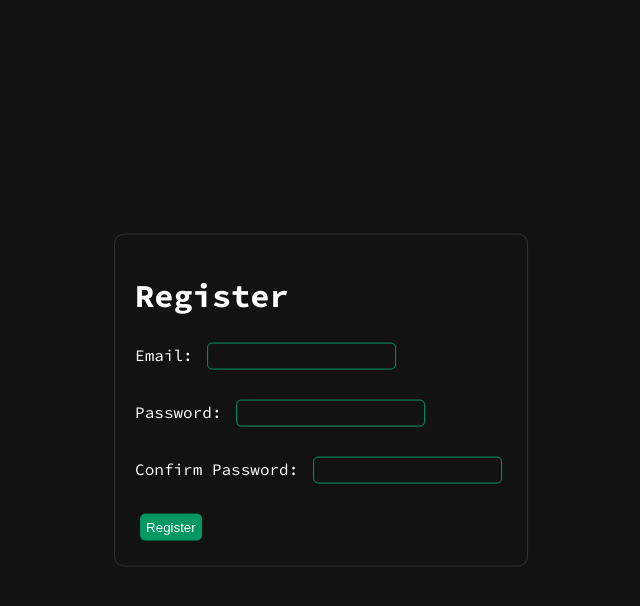
After one commit to armoredvortex/woc, a Flask app: page /register in a window 1280 px wide. The commit adds this page. Shown: the top 606 px of the page, without its empty margins (319-959 px from the left). Run offline with Flask 3, Linux system fonts and the light colour scheme; some libraries are stand-ins or nearby versions.

Commit message:
add candidate registration feature; create Candidate model and registration route

```diff
--- a/app/routes/main_routes.py
+++ b/app/routes/main_routes.py
@@ -1,14 +1,15 @@
 from flask import Blueprint, render_template, request, redirect
-from app.models import db, Election, Option
-from app.utils import generate_keys, generate_shares
+from app.models import db, Election, Option, Candidate
+from app.utils import generate_keys, generate_shares, hash_data
 import re
+import random
 
 
 # Define Blueprint
 main_bp = Blueprint('main', __name__)
 
 # Home/Dashboard route
-@main_bp.route('/')
+@main_bp.route('/admin')
 def home():
     elections = Election.query.all()
     return render_template('dashboard.html', elections=elections)
@@ -34,7 +35,7 @@ def create_election():
                 db.session.add(new_option)
         db.session.commit()
 
-        return redirect('/')
+        return redirect('/admin')
 
     return render_template('create_election.html')
 
@@ -47,3 +48,25 @@ def election(election_id):
     options = Option.query.filter_by(election_id=election_id).all()
     election.shares = "Hidden"
     return render_template('election.html', election=election, options=options, shares=shares_list)
+
+@main_bp.route('/register', methods=['GET', 'POST'])
+def register():
+    if request.method == 'POST':
+        email = request.form['email']
+        password = request.form['password']
+        salt = str(random.randint(1000, 9999))
+
+        hashed_email = hash_data(email)
+        hashed_password = hash_data(password, salt)
+
+        # check if hashed_email already exists in database
+        candidate = Candidate.query.filter_by(email=hashed_email).first()
+        if candidate:
+            return render_template('register.html', email_exists=True)
+
+        new_candidate = Candidate(email=hashed_email, password=hashed_password, salt=salt)
+        db.session.add(new_candidate)
+        db.session.commit()
+        return redirect('/login')
+
+    return render_template('register.html')
--- /dev/null
+++ b/app/static/css/register.css
@@ -0,0 +1,38 @@
+body {
+    background-color: #121212;
+    color: #FFFFFF;
+    font-family: "Source Code Pro", monospace;
+}
+
+.container {
+    border: 1px solid #333;
+    width: fit-content;
+    padding: 20px;
+    border-radius: 10px;
+    display: flex;
+    flex-direction: column;
+    position: absolute;
+    top: 50%;
+    left: 50%;
+
+    transform: translate(-50%, -50%);
+}
+
+input {
+    background-color: #121212;
+    color: #FFFFFF;
+    border: 1px solid #009862;
+    border-radius: 5px;
+    padding: 5px;
+    margin: 5px;
+}
+
+button {
+    background-color: #009862;
+    color: #FFFFFF;
+    border: 1px solid #009862;
+    border-radius: 5px;
+    padding: 5px;
+    margin: 5px;
+    cursor: pointer;
+}
--- /dev/null
+++ b/app/templates/register.html
@@ -0,0 +1,88 @@
+<!-- <!DOCTYPE html>
+<html lang="en">
+
+<head>
+    <title>Create Election</title>
+    <link rel="stylesheet" href="{{ url_for('static', filename='css/create_election.css') }}">
+    <style>
+        @import url('https://fonts.googleapis.com/css2?family=Montserrat:ital,wght@0,100..900;1,100..900&family=Poppins&family=Source+Code+Pro:ital,wght@0,200..900;1,200..900&display=swap');
+    </style>
+    <script src="https://kit.fontawesome.com/2b5d740196.js" crossorigin="anonymous"></script>
+</head>
+
+<body>
+    <div class="container">
+        <h1>Create New Election</h1>
+        <form method="POST">
+            <label for="title">Election Title:</label>
+            <input type="text" id="title" name="title" required><br><br>
+
+            <h3>Candidates</h3>
+            <div id="candidates">
+                <input type="text" name="candidates[]" placeholder="Candidate Name" required><br>
+            </div>
+            <button type="button" onclick="addCandidate()">Add Candidate</button><br><br>
+            <button type="submit">Create</button>
+        </form>
+    </div>
+    <script>
+        function addCandidate() {
+            const candidatesDiv = document.getElementById('candidates');
+            const input = document.createElement('input');
+            input.type = 'text';
+            input.name = 'candidates[]';
+            input.placeholder = 'Candidate Name';
+            candidatesDiv.appendChild(input);
+            candidatesDiv.appendChild(document.createElement('br'));
+        }
+    </script>
+</body>
+
+</html> -->
+
+<!DOCTYPE html>
+<html lang="en">
+
+<head>
+    <title>Register</title>
+    <link rel="stylesheet" href="{{ url_for('static', filename='css/register.css') }}">
+    <style>
+        @import url('https://fonts.googleapis.com/css2?family=Montserrat:ital,wght@0,100..900;1,100..900&family=Poppins&family=Source+Code+Pro:ital,wght@0,200..900;1,200..900&display=swap');
+    </style>
+    <script src="https://kit.fontawesome.com/2b5d740196.js" crossorigin="anonymous"></script>
+</head>
+
+<body>
+    <div class="container">
+        <h1>Register</h1>
+        {% if email_exists %}
+        <p style="color: red;">Email already exists</p>
+        {% endif %}
+        <form method="POST">
+            <label for="email">Email:</label>
+            <input type="email" id="email" name="email" required><br><br>
+            <label for="password">Password:</label>
+            <input type="password" id="password" name="password" required><br><br>
+            <label for="confirm_password">Confirm Password:</label>
+            <input type="password" id="confirm_password" name="confirm_password" required><br><br>
+            <button type="submit">Register</button>
+        </form>
+    </div>
+    <script>
+        const password = document.getElementById('password');
+        const confirm_password = document.getElementById('confirm_password');
+
+        function validatePassword() {
+            if (password.value !== confirm_password.value) {
+                confirm_password.setCustomValidity('Passwords do not match');
+            } else {
+                confirm_password.setCustomValidity('');
+            }
+        }
+
+        password.onchange = validatePassword;
+        confirm_password.onkeyup = validatePassword;
+    </script>
+</body>
+
+</html>
```
Also changed, not shown: app/models.py (+7 -0 lines), app/templates/election.html (+2 -11 lines), app/utils.py (+22 -5 lines).
